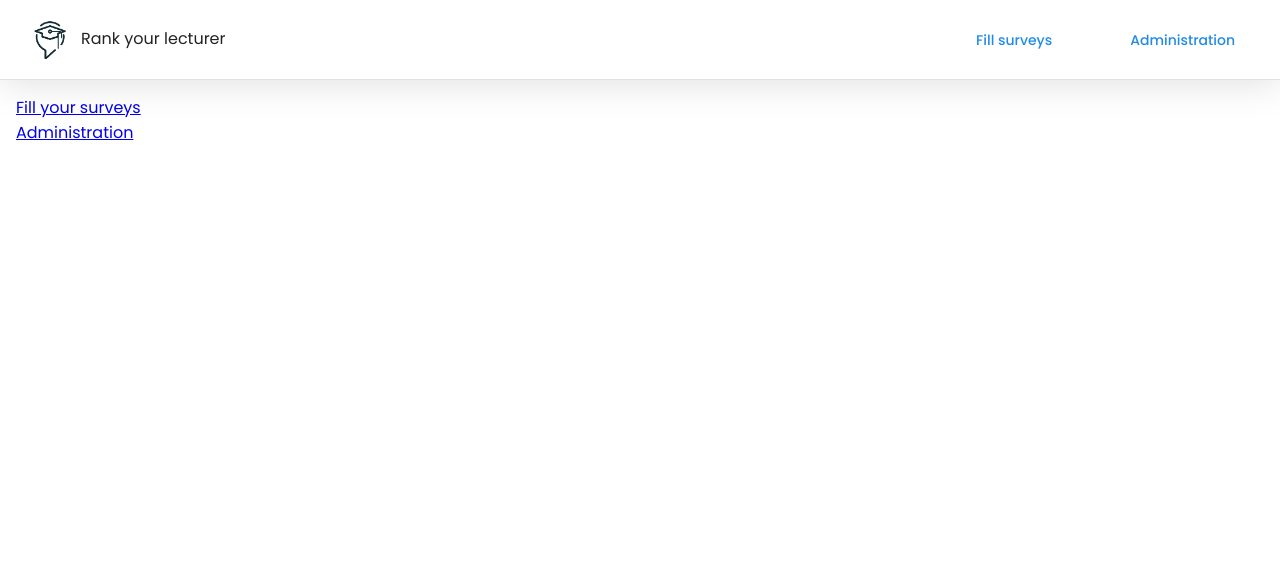
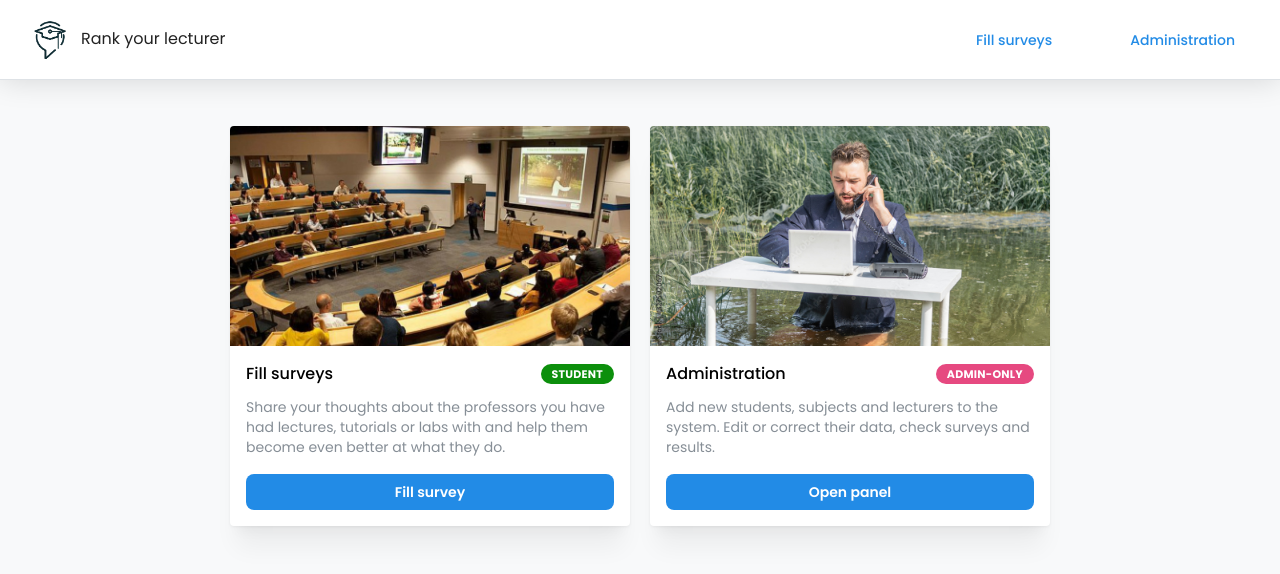
Before and after one commit to krzysztofmeler/take-web-app, a React app: page / in a window 1280 px wide. Shown: the top 574 px of the page. Built offline with nearby package versions, Linux system fonts and the light colour scheme.

Commit message:
added styles to context selection page

```diff
--- a/src/components/page-layout/PageLayout.tsx
+++ b/src/components/page-layout/PageLayout.tsx
@@ -7,6 +7,7 @@ import {
     Group,
     Image,
     Text,
+    useMantineTheme,
 } from '@mantine/core';
 import { useDisclosure } from '@mantine/hooks';
 import { Outlet, useParams, useLocation } from 'react-router';
@@ -19,6 +20,8 @@ const PageLayout: FC = () => {
     const [opened, { toggle }] = useDisclosure();
 
     const { pathname } = useLocation();
+
+    const { colors } = useMantineTheme();
 
     return (
         <AppShell
@@ -34,14 +37,17 @@ const PageLayout: FC = () => {
             padding="md"
         >
             <AppShell.Header
-                style={{ boxShadow: '0 0 40px 0 rgba(0, 0, 0, 0.15)' }}
+                style={{ boxShadow: '0 0 30px 0 rgba(0, 0, 0, 0.15)' }}
             >
                 <Group flex={1} style={{ justifyContent: 'center' }} h="100%">
                     <Burger
+                      px={30}
+                      py={20}
+                      mih={60}
                         opened={opened}
                         onClick={toggle}
                         hiddenFrom="sm"
-                        size="sm"
+                        size="md"
                     />
 
                     <Group
@@ -74,7 +80,7 @@ const PageLayout: FC = () => {
                             justify="space-between"
                             px="md"
                             gap={40}
-                            visibleFrom="md"
+                            visibleFrom="sm"
                         >
                             <Button
                                 fw={500}
@@ -117,7 +123,7 @@ const PageLayout: FC = () => {
                 ))}
             </AppShell.Navbar>
 
-            <AppShell.Main>
+            <AppShell.Main bg={colors.gray[0]}>
                 <Outlet />
             </AppShell.Main>
         </AppShell>
--- a/src/components/pages/AdministrationPage.tsx
+++ b/src/components/pages/AdministrationPage.tsx
@@ -2,9 +2,7 @@ import { FC } from 'react';
 import { Link } from 'react-router-dom';
 import { settings } from '../../settings';
 
-const AdministrationPage: FC = () => {
-
-    return (
+const AdministrationPage: FC = () => (
     <div>
         <h1>Administration</h1>
 
@@ -20,6 +18,5 @@ const AdministrationPage: FC = () => {
         </ul>
     </div>
 );
-};
 
 export { AdministrationPage };
--- a/src/components/pages/ContextSelectionPage.tsx
+++ b/src/components/pages/ContextSelectionPage.tsx
@@ -1,12 +1,67 @@
 import { FC } from 'react';
 import { Link } from 'react-router-dom';
+import { Badge, Button, Card, Group, Text, Image, Flex } from '@mantine/core';
+
+import administratorImage from '../../assets/administrator.jpg';
+import lectureImage from '../../assets/lecture.jpg';
 
 const ContextSelectionPage: FC = () => (
-    <>
-        <Link to="/my-surveys">Fill your surveys</Link>
-        <br />
-        <Link to="/administration">Administration</Link>
-    </>
+    <Flex justify="center" w="100%" gap={20} py={30} px={20} wrap="wrap">
+        <Card maw={400} shadow="lg">
+            <Card.Section>
+                <Image src={lectureImage} height={220} alt="Norway" />
+            </Card.Section>
+
+            <Group justify="space-between" mt="md" mb="xs">
+                <Text fw={500}>Fill surveys</Text>
+                <Badge color="#0c8f0c">student</Badge>
+            </Group>
+
+            <Text size="sm" c="dimmed">
+                Share your thoughts about the professors you have had lectures,
+                tutorials or labs with and help them become even better at what
+                they do.
+            </Text>
+
+            <Button
+              component={Link}
+              to="/my-surveys"
+              color="blue"
+              fullWidth
+              mt="md"
+              radius="md"
+            >
+                Fill survey
+            </Button>
+        </Card>
+
+        <Card maw={400} shadow="lg">
+            <Card.Section>
+                <Image src={administratorImage} height={220} alt="Norway" />
+            </Card.Section>
+
+            <Group justify="space-between" mt="md" mb="xs">
+                <Text fw={500}>Administration</Text>
+                <Badge color="pink">admin-only</Badge>
+            </Group>
+
+            <Text size="sm" c="dimmed">
+                Add new students, subjects and lecturers to the system. Edit or
+                correct their data, check surveys and results.
+            </Text>
+
+            <Button
+              component={Link}
+              to="/administration"
+              color="blue"
+              fullWidth
+              mt="md"
+              radius="md"
+            >
+                Open panel
+            </Button>
+        </Card>
+    </Flex>
 );
 
 export { ContextSelectionPage };
--- a/src/img.d.ts
+++ b/src/img.d.ts
@@ -1,2 +1,3 @@
 declare module '*.jpeg';
+declare module '*.jpg';
 declare module '*.png';
```
Also changed, not shown: src/assets/administrator.jpg (added), src/assets/lecture.jpg (added). Lines whose indentation alone changed are shown as unchanged.
